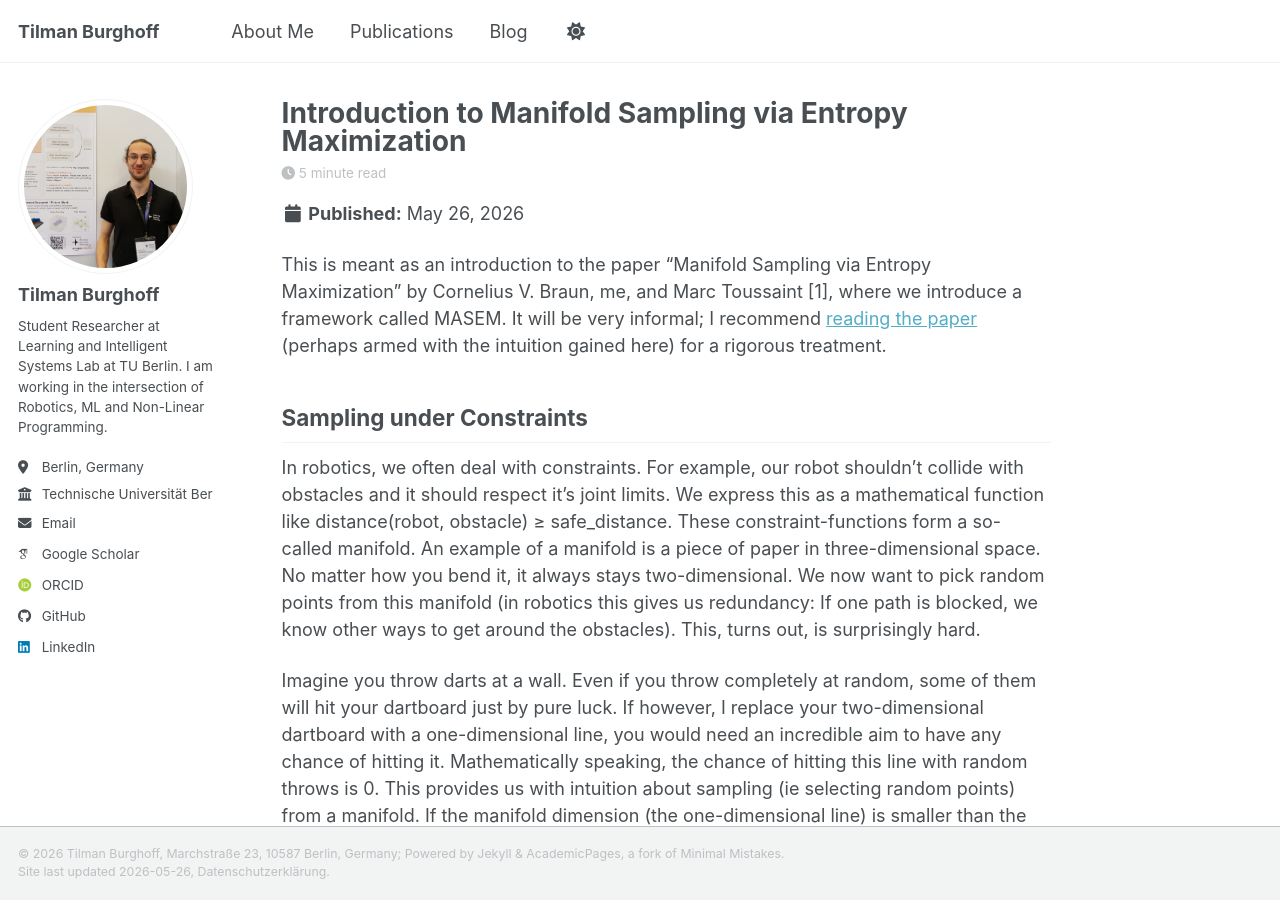
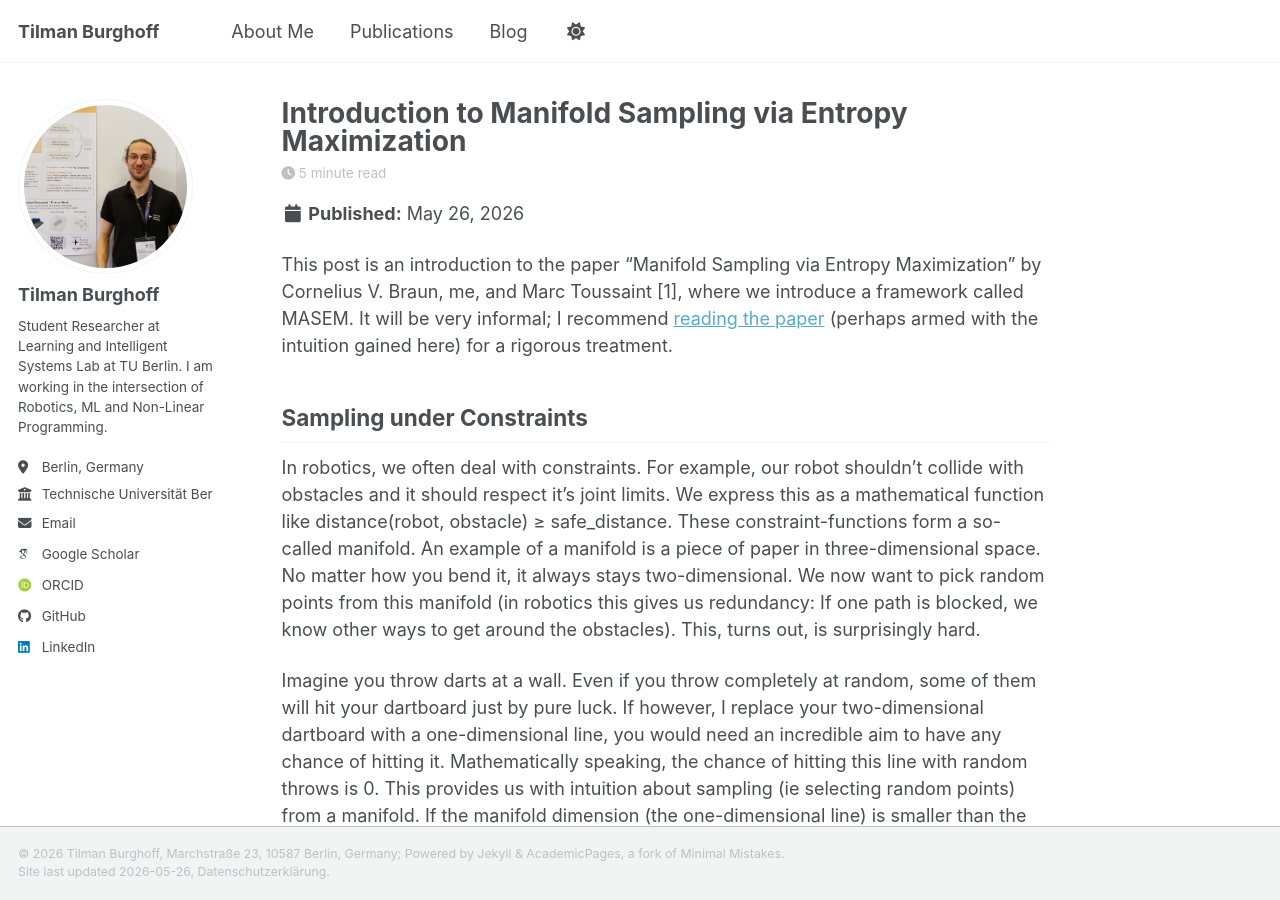
Before and after one commit to Tilman-Burghoff/Tilman-Burghoff.github.io, a Jekyll site: the page built from _posts/2026-05-26-masem-intro.md, in a window 1280 px wide and 900 px high. Built offline with Jekyll 4.4.1, drawn with Linux system fonts in a browser that asks for light colours; some web fonts are replaced; a script bundle is joined from its source files by our own code; library files that are not in the unit come from our copies.

Commit message:
slight wording change

```diff
--- a/_posts/2026-05-26-masem-intro.md
+++ b/_posts/2026-05-26-masem-intro.md
@@ -6,7 +6,7 @@ tags:
   - paper
   - MASEM
 ---
-This is meant as an introduction to the paper “Manifold Sampling via Entropy Maximization” by Cornelius V. Braun, me, and Marc Toussaint \[1\], where we introduce a framework called MASEM. It will be very informal; I recommend [reading the paper](https://arxiv.org/pdf/2605.12338) (perhaps armed with the intuition gained here) for a rigorous treatment.
+This post is an introduction to the paper “Manifold Sampling via Entropy Maximization” by Cornelius V. Braun, me, and Marc Toussaint \[1\], where we introduce a framework called MASEM. It will be very informal; I recommend [reading the paper](https://arxiv.org/pdf/2605.12338) (perhaps armed with the intuition gained here) for a rigorous treatment.
 
 ## Sampling under Constraints
 
```
